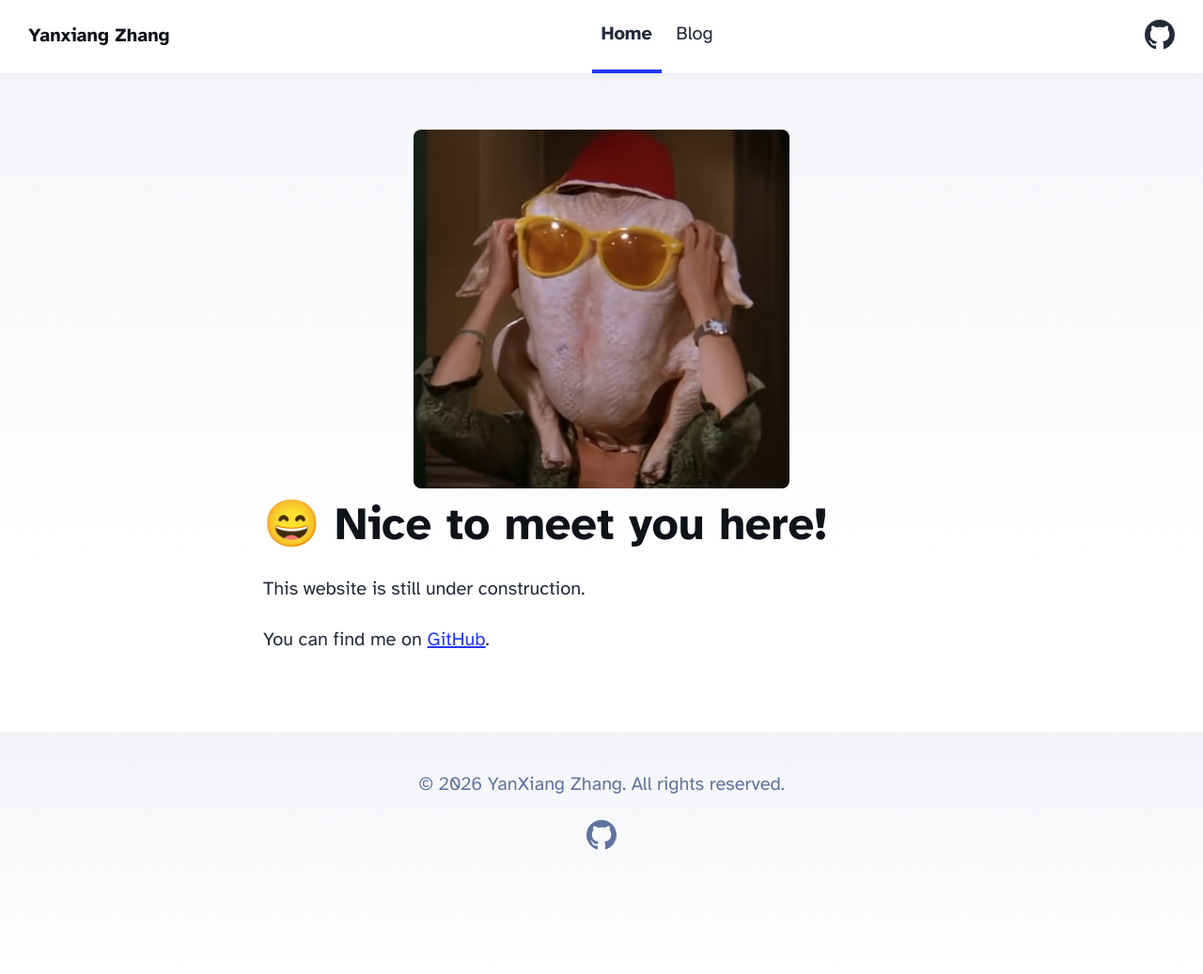
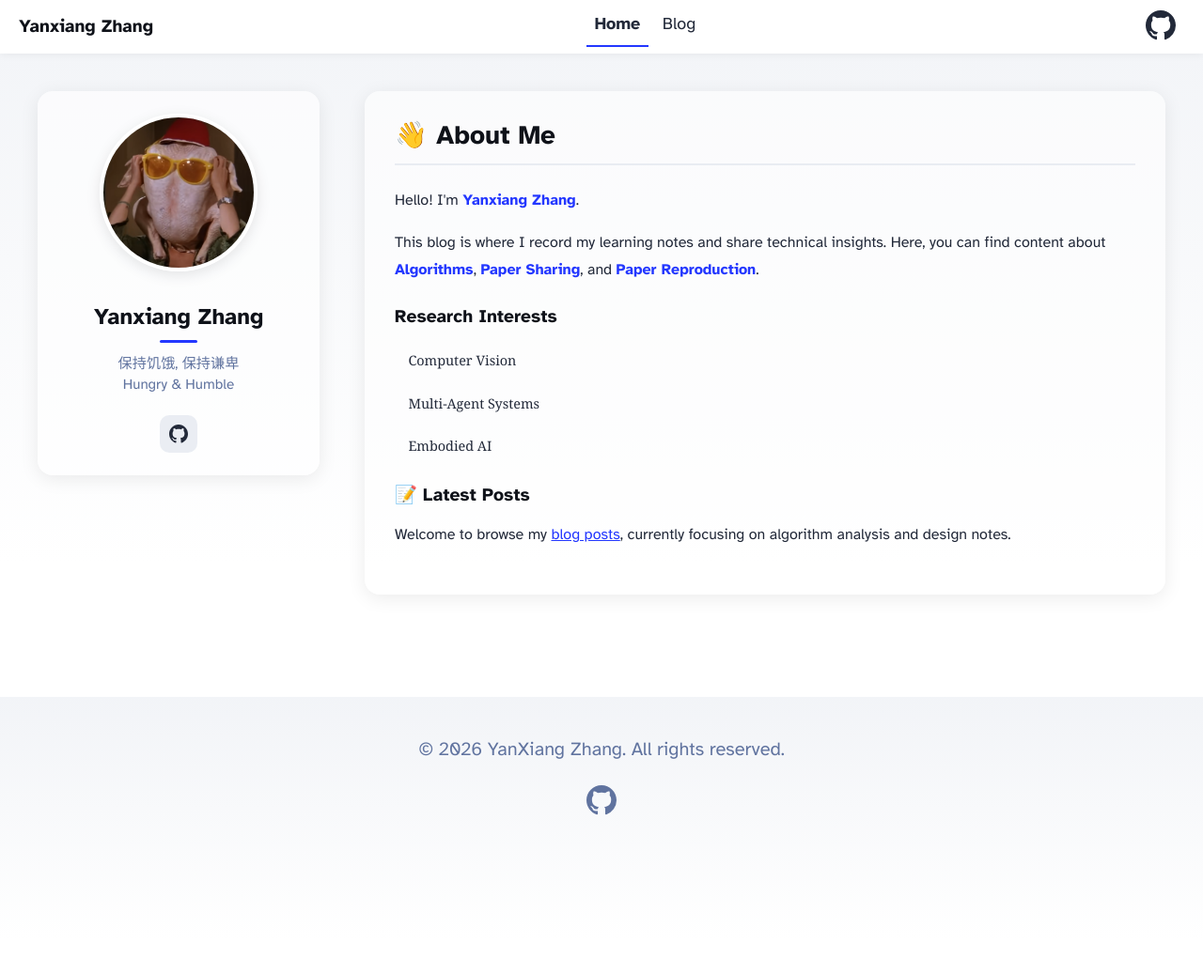
Before and after one commit to kyrie21z/yanxiangzhang.github.io, an Astro site: page / in a window 1280 px wide. Shown: the whole page at 94% size. After the commit the page ends 1000 px from the top, so only its background shows below. Built offline with nearby package versions, Linux system fonts and the light colour scheme; Astro itself is replaced by a stand-in of ours.

Commit message:
feat(blog): 添加分类页面与首页布局优化
- 新增博客分类页，展示分类下的所有文章列表
- 博客首页按分类分组显示文章统计及链接
- 优化首页布局，实现左右分栏设计，左侧显示个人信息卡片
- 首页个人卡片添加头像、简介及社交链接样式
- 调整Header组件样式，优化导航栏及标题间距与字体大小
- 更新站点配置禁用开发工具栏
- 调整全局样式，确保页面主体内容自适应屏幕高度

```diff
--- a/astro.config.mjs
+++ b/astro.config.mjs
@@ -8,4 +8,7 @@ import { defineConfig } from 'astro/config';
 export default defineConfig({
 	site: 'https://yanxiangzhang.com',
 	integrations: [mdx(), sitemap()],
+	devToolbar: {
+		enabled: false,
+	},
 });
--- a/src/components/Header.astro
+++ b/src/components/Header.astro
@@ -26,7 +26,7 @@ import HeaderLink from './HeaderLink.astro';
 <style>
 	header {
 		margin: 0;
-		padding: 0 1em;
+		padding: 0.3em 1em;
 		background: white;
 		box-shadow: 0 2px 8px rgba(var(--black), 5%);
 	}
@@ -45,14 +45,19 @@ import HeaderLink from './HeaderLink.astro';
 		justify-content: space-between;
 	}
 	nav a {
-		padding: 1em 0.5em;
+		padding: 0.3em 0.5em;
 		color: var(--black);
-		border-bottom: 4px solid transparent;
+		border-bottom: 2px solid transparent;
 		text-decoration: none;
+		font-size: 0.9em;
 	}
 	nav a.active {
 		text-decoration: none;
 		border-bottom-color: var(--accent);
+	}
+	h2 a {
+		padding: 0.1em 0;
+		font-size: 0.95em;
 	}
 	.social-links,
 	.social-links a {
--- /dev/null
+++ b/src/pages/blog/[category]/index.astro
@@ -0,0 +1,148 @@
+---
+import { Image } from 'astro:assets';
+import { getCollection } from 'astro:content';
+import BaseHead from '../../../components/BaseHead.astro';
+import Footer from '../../../components/Footer.astro';
+import FormattedDate from '../../../components/FormattedDate.astro';
+import Header from '../../../components/Header.astro';
+import { SITE_DESCRIPTION, SITE_TITLE } from '../../../consts';
+
+export async function getStaticPaths() {
+	const posts = await getCollection('blog');
+
+	// 获取所有分类
+	const categories = new Set<string>();
+	posts.forEach((post) => {
+		const parts = post.id.split('/');
+		if (parts.length > 1) {
+			categories.add(parts[0]);
+		}
+	});
+
+	return Array.from(categories).map((category) => ({
+		params: { category },
+	}));
+}
+
+const { category } = Astro.params;
+
+const posts = await getCollection('blog');
+const categoryPosts = posts
+	.filter((post) => post.id.startsWith(`${category}/`))
+	.sort((a, b) => b.data.pubDate.valueOf() - a.data.pubDate.valueOf());
+---
+
+<!doctype html>
+<html lang="en">
+	<head>
+		<BaseHead title={`${category} | ${SITE_TITLE}`} description={SITE_DESCRIPTION} />
+		<style>
+			main {
+				width: 720px;
+				max-width: 100%;
+				margin: 0 auto;
+				padding: 2rem 1rem;
+			}
+			.back-link {
+				display: inline-block;
+				margin-bottom: 1rem;
+				color: rgb(var(--gray));
+				text-decoration: none;
+				font-size: 0.875rem;
+			}
+			.back-link:hover {
+				color: rgb(var(--accent));
+			}
+			.post-list {
+				list-style-type: none;
+				margin: 0;
+				padding: 0;
+				display: flex;
+				flex-direction: column;
+				gap: 1.5rem;
+			}
+			.post-item {
+				border: 1px solid rgb(var(--gray-light));
+				border-radius: 12px;
+				padding: 1.5rem;
+				transition: all 0.2s ease;
+			}
+			.post-item:hover {
+				box-shadow: var(--box-shadow);
+				border-color: rgb(var(--accent));
+			}
+			.post-link {
+				text-decoration: none;
+				display: block;
+			}
+			.post-title {
+				margin: 0 0 0.5rem 0;
+				color: rgb(var(--black));
+				font-size: 1.25rem;
+				font-weight: 600;
+			}
+			.post-date {
+				margin: 0;
+				color: rgb(var(--gray));
+				font-size: 0.875rem;
+			}
+			.post-description {
+				margin: 0.5rem 0 0 0;
+				color: rgb(var(--gray-dark));
+				font-size: 0.9rem;
+				line-height: 1.5;
+			}
+			.post-item:hover .post-title {
+				color: rgb(var(--accent));
+			}
+			h1 {
+				margin-bottom: 1.5rem;
+				color: rgb(var(--black));
+			}
+			.empty-state {
+				text-align: center;
+				color: rgb(var(--gray));
+				padding: 3rem 0;
+			}
+			@media (max-width: 720px) {
+				main {
+					padding: 1rem;
+				}
+				.post-item {
+					padding: 1rem;
+				}
+			}
+		</style>
+	</head>
+	<body>
+		<Header />
+		<main>
+			<a class="back-link" href="/blog/">← Back to category list</a>
+			<h1>{category}</h1>
+			<section>
+				{
+					categoryPosts.length > 0 ? (
+						<ul class="post-list">
+							{categoryPosts.map((post) => (
+								<li class="post-item">
+									<a class="post-link" href={`/blog/${post.id}/`}>
+										<h2 class="post-title">{post.data.title}</h2>
+										<p class="post-date">
+											<FormattedDate date={post.data.pubDate} />
+										</p>
+										{post.data.description && (
+											<p class="post-description">{post.data.description}</p>
+										)}
+									</a>
+								</li>
+								))}
+							</ul>
+						) : (
+							<p class="empty-state">No posts found in this category</p>
+						)
+					}
+				</section>
+			</main>
+			<Footer />
+		</body>
+	</html>
--- a/src/pages/blog/index.astro
+++ b/src/pages/blog/index.astro
@@ -1,87 +1,88 @@
 ---
-import { Image } from 'astro:assets';
 import { getCollection } from 'astro:content';
 import BaseHead from '../../components/BaseHead.astro';
 import Footer from '../../components/Footer.astro';
-import FormattedDate from '../../components/FormattedDate.astro';
 import Header from '../../components/Header.astro';
 import { SITE_DESCRIPTION, SITE_TITLE } from '../../consts';
 
-const posts = (await getCollection('blog')).sort(
-	(a, b) => b.data.pubDate.valueOf() - a.data.pubDate.valueOf(),
-);
+const posts = await getCollection('blog');
+
+// 按文件夹分组
+const categories = posts.reduce((acc, post) => {
+	const parts = post.id.split('/');
+	const category = parts.length > 1 ? parts[0] : '未分类';
+	if (!acc[category]) {
+		acc[category] = [];
+	}
+	acc[category].push(post);
+	return acc;
+}, {} as Record<string, typeof posts>);
+
+// 按发布日期排序每个分类下的文章
+Object.keys(categories).forEach((key) => {
+	categories[key].sort((a, b) => b.data.pubDate.valueOf() - a.data.pubDate.valueOf());
+});
 ---
 
 <!doctype html>
 <html lang="en">
 	<head>
-		<BaseHead title={SITE_TITLE} description={SITE_DESCRIPTION} />
+		<BaseHead title={`Category | ${SITE_TITLE}`} description={SITE_DESCRIPTION} />
 		<style>
 			main {
-				width: 960px;
+				width: 720px;
+				max-width: 100%;
+				margin: 0 auto;
+				padding: 2rem 1rem;
 			}
-			ul {
-				display: flex;
-				flex-wrap: wrap;
-				gap: 2rem;
+			.category-list {
 				list-style-type: none;
 				margin: 0;
 				padding: 0;
+				display: flex;
+				flex-direction: column;
+				gap: 1rem;
 			}
-			ul li {
-				width: calc(50% - 1rem);
+			.category-item {
+				border: 1px solid rgb(var(--gray-light));
+				border-radius: 12px;
+				padding: 1.5rem;
+				transition: all 0.2s ease;
 			}
-			ul li * {
+			.category-item:hover {
+				box-shadow: var(--box-shadow);
+				border-color: rgb(var(--accent));
+			}
+			.category-link {
 				text-decoration: none;
-				transition: 0.2s ease;
+				display: flex;
+				justify-content: space-between;
+				align-items: center;
 			}
-			ul li:first-child {
-				width: 100%;
-				margin-bottom: 1rem;
-				text-align: center;
-			}
-			ul li:first-child img {
-				width: 100%;
-			}
-			ul li:first-child .title {
-				font-size: 2.369rem;
-			}
-			ul li img {
-				margin-bottom: 0.5rem;
-				border-radius: 12px;
-			}
-			ul li a {
-				display: block;
-			}
-			.title {
+			.category-name {
 				margin: 0;
 				color: rgb(var(--black));
-				line-height: 1;
+				font-size: 1.25rem;
+				font-weight: 600;
 			}
-			.date {
-				margin: 0;
+			.category-count {
 				color: rgb(var(--gray));
+				font-size: 0.875rem;
 			}
-			ul li a:hover h4,
-			ul li a:hover .date {
+			.category-item:hover .category-name {
 				color: rgb(var(--accent));
 			}
-			ul a:hover img {
-				box-shadow: var(--box-shadow);
+			h1 {
+				text-align: center;
+				margin-bottom: 2rem;
+				color: rgb(var(--black));
 			}
 			@media (max-width: 720px) {
-				ul {
-					gap: 0.5em;
+				main {
+					padding: 1rem;
 				}
-				ul li {
-					width: 100%;
-					text-align: center;
-				}
-				ul li:first-child {
-					margin-bottom: 0;
-				}
-				ul li:first-child .title {
-					font-size: 1.563em;
+				.category-item {
+					padding: 1rem;
 				}
 			}
 		</style>
@@ -89,19 +90,15 @@ const posts = (await getCollection('blog')).sort(
 	<body>
 		<Header />
 		<main>
+			<h1>Category List</h1>
 			<section>
-				<ul>
+				<ul class="category-list">
 					{
-						posts.map((post) => (
-							<li>
-								<a href={`/blog/${post.id}/`}>
-									{post.data.heroImage && (
-										<Image width={720} height={360} src={post.data.heroImage} alt="" />
-									)}
-									<h4 class="title">{post.data.title}</h4>
-									<p class="date">
-										<FormattedDate date={post.data.pubDate} />
-									</p>
+						Object.entries(categories).map(([category, categoryPosts]) => (
+							<li class="category-item">
+								<a class="category-link" href={`/blog/${category}/`}>
+									<h2 class="category-name">{category}</h2>
+									<span class="category-count">{categoryPosts.length} posts</span>
 								</a>
 							</li>
 						))
--- a/src/pages/index.astro
+++ b/src/pages/index.astro
@@ -11,20 +11,192 @@ import monicaImage from '../assets/monica.png';
 <html lang="en">
 	<head>
 		<BaseHead title={SITE_TITLE} description={SITE_DESCRIPTION} />
+		<style>
+			/* 覆盖全局 main 样式 */
+			body main.home-container {
+				width: 100%;
+				max-width: 1200px;
+			}
+
+			.home-container {
+				display: grid;
+				grid-template-columns: 300px 1fr;
+				gap: 3rem;
+				align-items: start;
+				max-width: 1200px;
+				margin: 0 auto;
+				padding: 2em 1em;
+			}
+
+			@media (max-width: 900px) {
+				.home-container {
+					grid-template-columns: 1fr;
+					gap: 2rem;
+				}
+			}
+
+			/* 左侧名片卡片 */
+			.profile-card {
+				background: rgba(255, 255, 255, 0.6);
+				border-radius: 16px;
+				padding: 1.5rem;
+				box-shadow: 0 4px 20px rgba(0, 0, 0, 0.08);
+				text-align: center;
+				position: sticky;
+				top: 2rem;
+			}
+
+			.profile-image {
+				width: 160px;
+				height: 160px;
+				border-radius: 50%;
+				object-fit: cover;
+				margin-bottom: 1rem;
+				border: 4px solid rgba(255, 255, 255, 0.8);
+				box-shadow: 0 4px 15px rgba(0, 0, 0, 0.1);
+			}
+
+			.profile-name {
+				font-size: 1.5rem;
+				font-weight: 700;
+				color: rgb(var(--black));
+				margin: 0.5rem 0;
+			}
+
+			.profile-underline {
+				width: 40px;
+				height: 3px;
+				background: var(--accent);
+				margin: 0.5rem auto;
+				border-radius: 2px;
+			}
+
+			.profile-bio {
+				font-size: 0.95rem;
+				color: rgb(var(--gray));
+				margin: 0.75rem 0 1.25rem;
+				line-height: 1.5;
+			}
+
+			.social-links {
+				display: flex;
+				justify-content: center;
+				gap: 0.75rem;
+			}
+
+			.social-link {
+				width: 40px;
+				height: 40px;
+				border-radius: 10px;
+				background: rgba(var(--gray-light), 0.8);
+				display: flex;
+				align-items: center;
+				justify-content: center;
+				color: rgb(var(--gray-dark));
+				text-decoration: none;
+				transition: all 0.2s ease;
+			}
+
+			.social-link:hover {
+				background: var(--accent);
+				color: white;
+				transform: translateY(-2px);
+			}
+
+			/* 右侧内容区域 */
+			.content-section {
+				background: rgba(255, 255, 255, 0.6);
+				border-radius: 16px;
+				padding: 2rem;
+				box-shadow: 0 4px 20px rgba(0, 0, 0, 0.08);
+			}
+
+			.section-title {
+				font-size: 1.75rem;
+				font-weight: 700;
+				color: rgb(var(--black));
+				margin-bottom: 1.5rem;
+				padding-bottom: 0.75rem;
+				border-bottom: 2px solid rgba(var(--gray-light), 0.8);
+			}
+
+			.about-text {
+				font-size: 1rem;
+				line-height: 1.8;
+				color: rgb(var(--gray-dark));
+			}
+
+			.about-text p {
+				margin-bottom: 1rem;
+			}
+
+			.highlight {
+				color: var(--accent);
+				font-weight: 600;
+			}
+
+			.research-list {
+				display: flex;
+				flex-direction: column;
+				gap: 0.5rem;
+				margin-top: 1rem;
+			}
+
+			.research-tag {
+				/* background: rgba(var(--gray-light), 0.3); */
+				padding: 0.35rem 0.9rem;
+				border-radius: 20px;
+				font-size: 0.9rem;
+				font-family: Georgia, "Times New Roman", Times, serif;
+				/* font-family: "Times New Roman", Times, serif; */
+				color: rgb(var(--gray-dark));
+			}
+		</style>
 	</head>
 	<body>
 		<Header />
-		<main>
-			<div style="text-align: center;">
-				<Image src={monicaImage} alt="Monica" width={400} />
-			</div>
-			<h2>😄 Nice to meet you here!</h2>
-			<p>
-				This website is still under construction.
-			</p>
-			<p>
-				You can find me on <a href="https://github.com/kyrie21z">GitHub</a>.
-			</p>
+		<main class="home-container">
+			<!-- 左侧名片 -->
+			<aside class="profile-card">
+				<Image src={monicaImage} alt="Yanxiang Zhang" class="profile-image" width={200} height={200} />
+				<h1 class="profile-name">Yanxiang Zhang</h1>
+				<div class="profile-underline"></div>
+				<p class="profile-bio">保持饥饿, 保持谦卑<br/>Hungry & Humble</p>
+				<div class="social-links">
+					<a href="https://github.com/kyrie21z" class="social-link" target="_blank" aria-label="GitHub">
+						<svg xmlns="http://www.w3.org/2000/svg" width="20" height="20" viewBox="0 0 24 24" fill="currentColor">
+							<path d="M12 0c-6.626 0-12 5.373-12 12 0 5.302 3.438 9.8 8.207 11.387.599.111.793-.261.793-.577v-2.234c-3.338.726-4.033-1.416-4.033-1.416-.546-1.387-1.333-1.756-1.333-1.756-1.089-.745.083-.729.083-.729 1.205.084 1.839 1.237 1.839 1.237 1.07 1.834 2.807 1.304 3.492.997.107-.775.418-1.305.762-1.604-2.665-.305-5.467-1.334-5.467-5.931 0-1.311.469-2.381 1.236-3.221-.124-.303-.535-1.524.117-3.176 0 0 1.008-.322 3.301 1.23.957-.266 1.983-.399 3.003-.404 1.02.005 2.047.138 3.006.404 2.291-1.552 3.297-1.23 3.297-1.23.653 1.653.242 2.874.118 3.176.77.84 1.235 1.911 1.235 3.221 0 4.609-2.807 5.624-5.479 5.921.43.372.823 1.102.823 2.222v3.293c0 .319.192.694.801.576 4.765-1.589 8.199-6.086 8.199-11.386 0-6.627-5.373-12-12-12z"/>
+						</svg>
+					</a>
+				</div>
+			</aside>
+
+			<!-- 右侧自我介绍 -->
+			<section class="content-section">
+				<h2 class="section-title">👋 About Me</h2>
+				<div class="about-text">
+					<p>
+						Hello! I'm <span class="highlight">Yanxiang Zhang</span>.
+					</p>
+					<p>
+						This blog is where I record my learning notes and share technical insights. Here, you can find content about
+						<span class="highlight">Algorithms</span>, <span class="highlight">Paper Sharing</span>, and
+						<span class="highlight">Paper Reproduction</span>.
+					</p>
+
+					<h3 style="margin-top: 1.5rem; margin-bottom: 0.75rem; font-size: 1.2rem;">Research Interests</h3>
+					<div class="research-list">
+						<span class="research-tag">Computer Vision</span>
+						<span class="research-tag">Multi-Agent Systems</span>
+						<span class="research-tag">Embodied AI</span>
+					</div>
+
+					<h3 style="margin-top: 1.5rem; margin-bottom: 0.75rem; font-size: 1.2rem;">📝 Latest Posts</h3>
+					<p>
+						Welcome to browse my <a href="/blog">blog posts</a>, currently focusing on algorithm analysis and design notes.
+					</p>
+				</div>
+			</section>
 		</main>
 		<Footer />
 	</body>
--- a/src/styles/global.css
+++ b/src/styles/global.css
@@ -42,6 +42,12 @@ body {
 	color: rgb(var(--gray-dark));
 	font-size: 20px;
 	line-height: 1.7;
+	min-height: 125vh;
+	display: flex;
+	flex-direction: column;
+}
+main {
+	flex: 1;
 }
 main {
 	width: 720px;
```
Also changed, not shown: src/content/blog/Algorithm Analysis and Design/insertion_sort_test_report.md (renamed from src/content/blog/算法分析与设计/insertion_sort_test_report.md), src/content/blog/Algorithm Analysis and Design/merge_sort_test_report.md (renamed from src/content/blog/算法分析与设计/merge_sort_test_report.md). Lines whose indentation alone changed are shown as unchanged.
